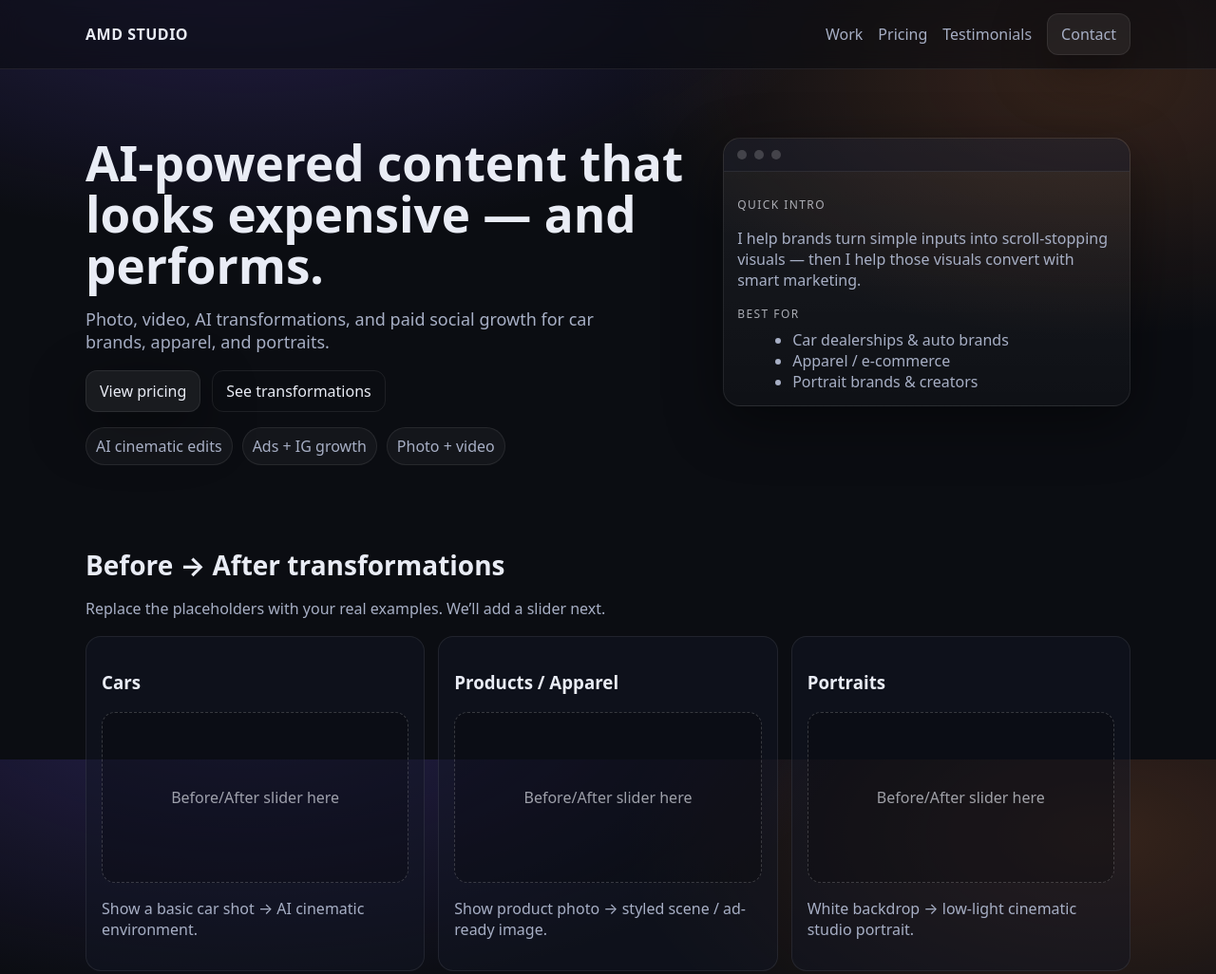
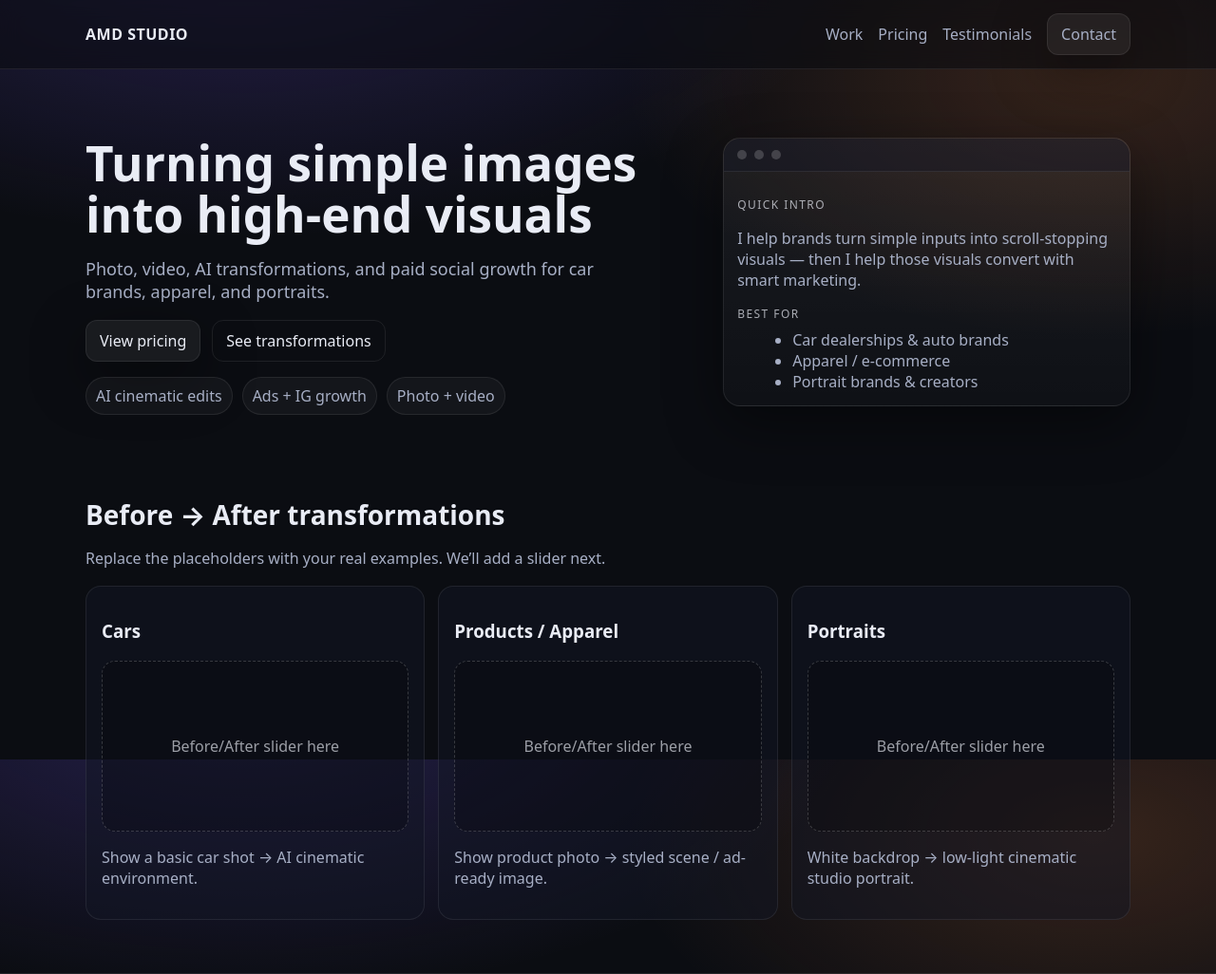
Before and after one commit to amdpics/creator-site, a plain HTML site: page index.html in a window 1280 px wide. Shown: the top 1026 px of the page at 95% size. Drawn offline with Linux system fonts and the light colour scheme.

```diff
--- a/index.html
+++ b/index.html
@@ -23,7 +23,7 @@
       <section class="hero">
         <div class="container hero-inner">
           <div>
-            <h1>AI-powered content that looks expensive — and performs.</h1>
+            <h1>Turning simple images into high-end visuals</h1>
             <p class="sub">
               Photo, video, AI transformations, and paid social growth for car brands, apparel, and portraits.
             </p>
```
